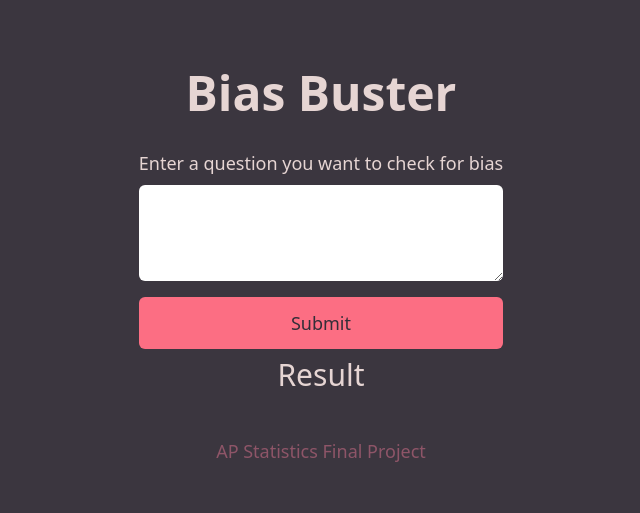
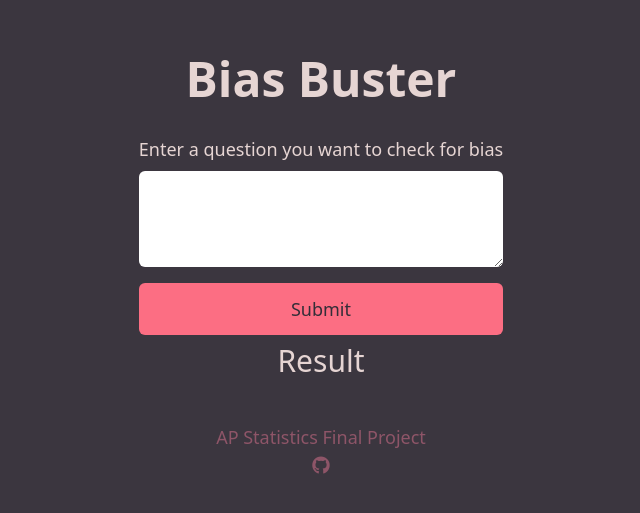
Before and after one commit to syuuzu/biasBuster, a SvelteKit app: page / in a window 1280 px wide. Shown: the part 117-630 px from the top of the page, without its empty margins (319-959 px from the left). Built offline with nearby package versions, Linux system fonts and the light colour scheme.

Commit message:
Update +page.svelte

```diff
--- a/src/routes/+page.svelte
+++ b/src/routes/+page.svelte
@@ -97,7 +97,7 @@
   <footer>
     <p>AP Statistics Final Project</p>
     <p>
-      <!-- <a href="https://github.com/Puumpkin"><i class="fa-brands fa-github" /></a -->
+      <a href="https://github.com/Puumpkin"><i class="fa-brands fa-github" /></a>
     </p>
   </footer>
 </body>
```
